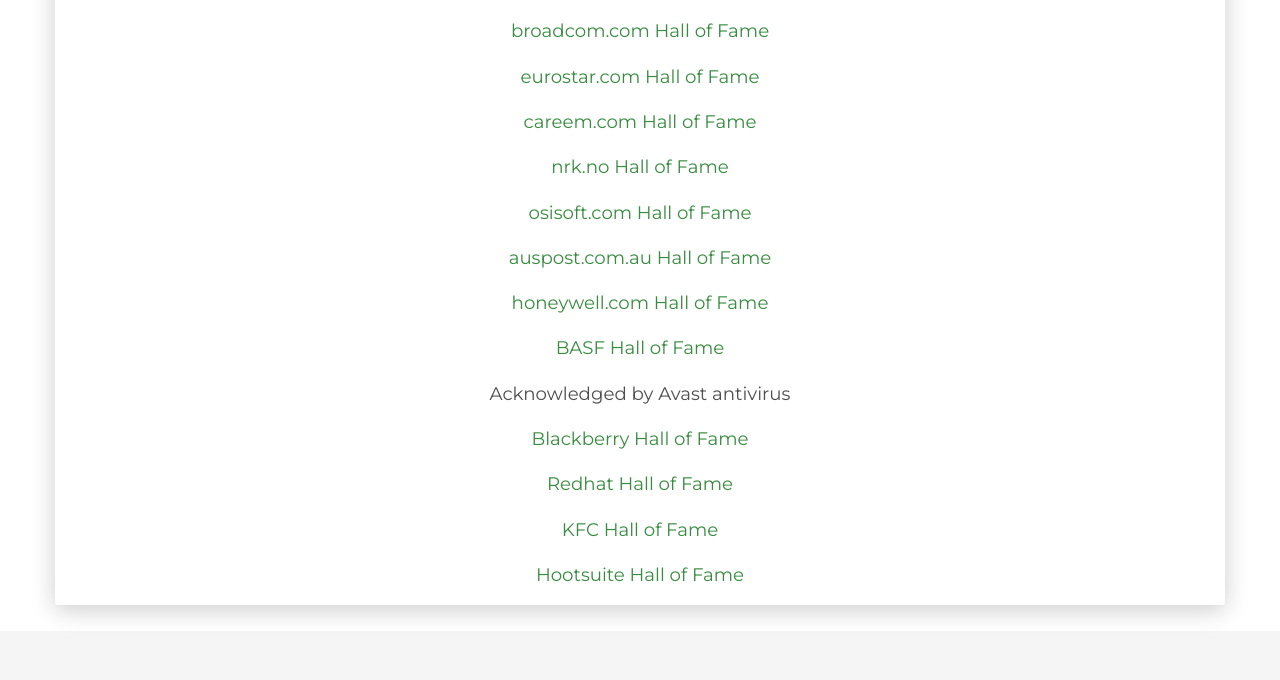
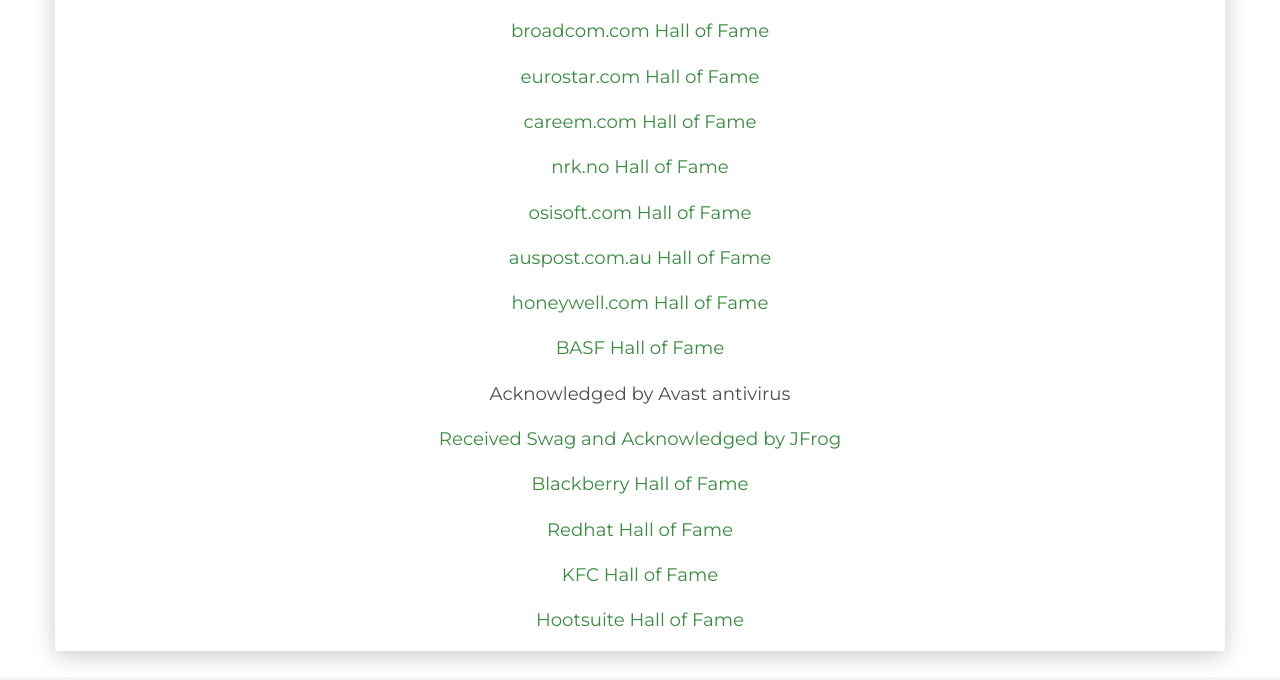
Before and after one commit to nvk0x/nvk0x.github.io, a plain HTML site: page index.html in a window 1280 px wide. Shown: the part 2019-2699 px from the top of the page. Drawn offline with nearby package versions, Linux system fonts and the light colour scheme.

Commit message:
Update index.html

```diff
--- a/index.html
+++ b/index.html
@@ -250,6 +250,7 @@
 				<p style="text-align:center;font-size:130%;"><a href="https://www.honeywell.com/us/en/product-security#language4/">honeywell.com Hall of Fame</a></p>
 				<p style="text-align:center;font-size:130%;"><a href="https://www.basf.com/global/en/legal/responsible-disclosure-statement.html">BASF Hall of Fame</a></p>
 				<p style="text-align:center;font-size:130%;"><a>Acknowledged by Avast antivirus</a></p>
+				<p style="text-align:center;font-size:130%;"><a href="https://hackerone.com/jfrog/thanks?type=team">Received Swag and Acknowledged by JFrog</a></p>
 				<p style="text-align:center;font-size:130%;"><a href="https://www.blackberry.com/us/en/services/blackberry-product-security-incident-response">Blackberry Hall of Fame</a></p>
 				<p style="text-align:center;font-size:130%;"><a href="https://access.redhat.com/articles/66234">Redhat Hall of Fame</a></p>
 				<p style="text-align:center;font-size:130%;"><a href="https://kfc.responsibledisclosure.com/hc/en-us/articles/360037746354-Acknowledgments">KFC Hall of Fame</a></p>
```
